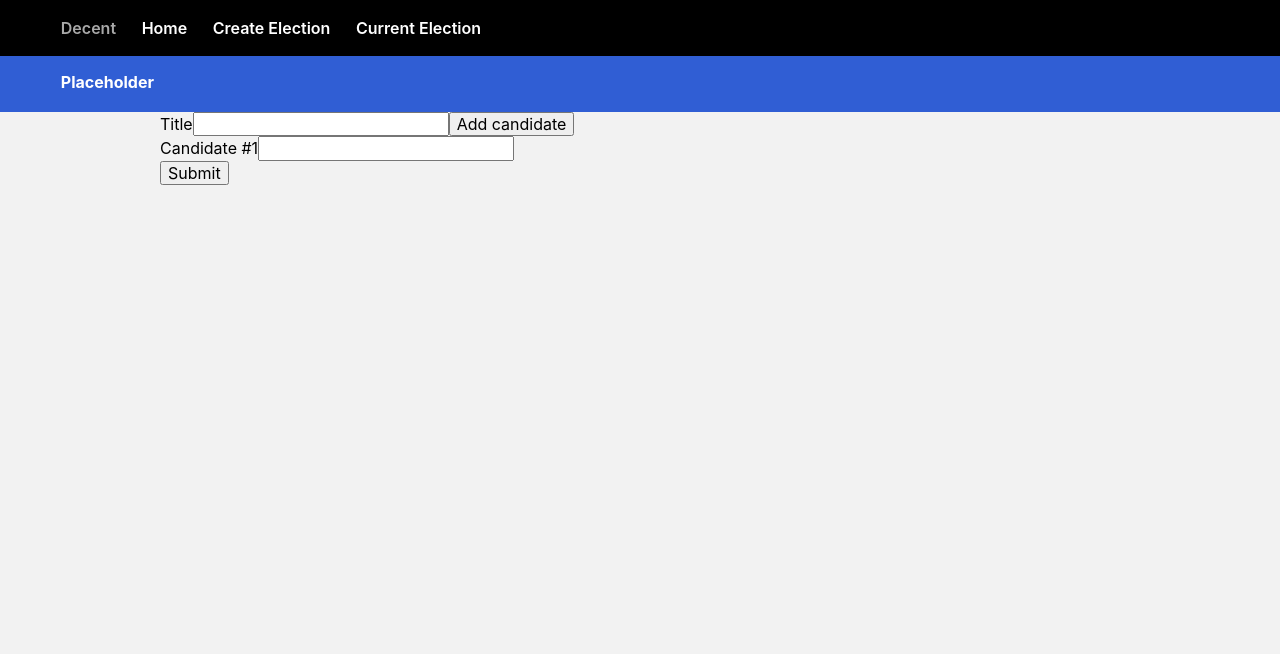
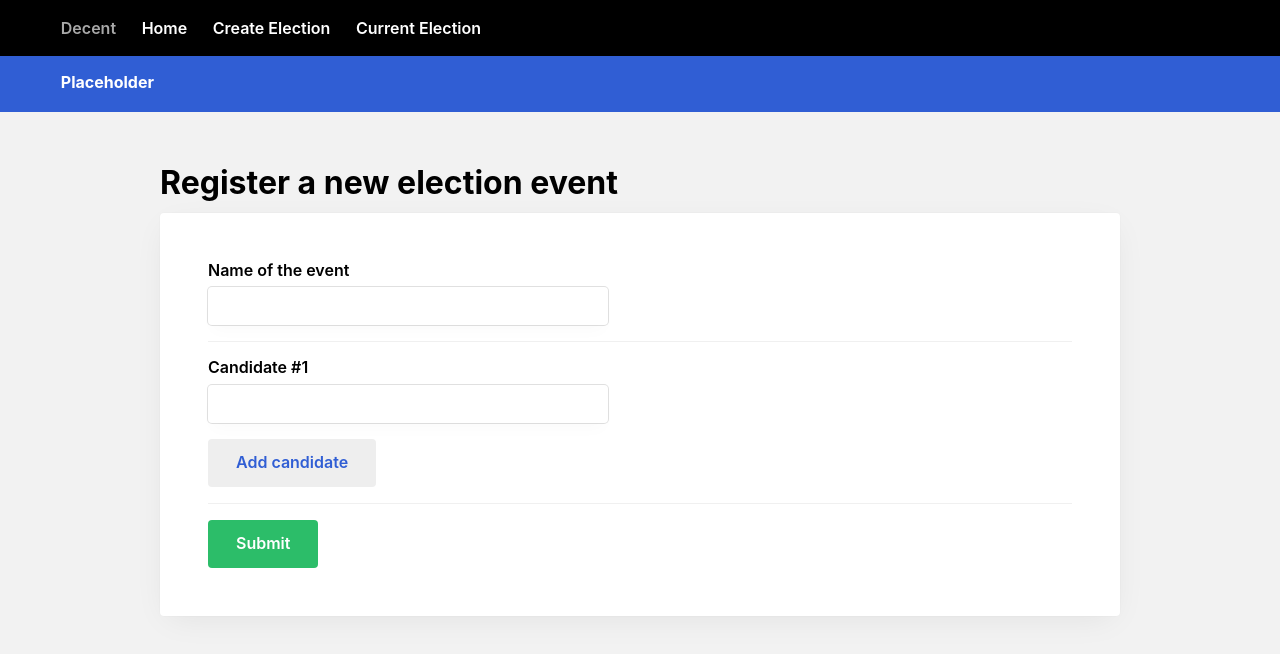
Before and after one commit to pauarge/decentralized-voting, a React (Create React App) app in the folder frontend/: page /create in a window 1280 px wide. Shown: the top 654 px of the page. Built offline with nearby package versions, Linux system fonts and the light colour scheme.

Commit message:
create election done

```diff
--- a/frontend/src/components/AddVoters.js
+++ b/frontend/src/components/AddVoters.js
@@ -1,6 +1,8 @@
 import React, { Component } from "react";
 import PropTypes from "prop-types";
 import { Redirect } from "react-router-dom";
+import Box from "./UI/Containers";
+import "./CreateElection.scss";
 
 export default class AddVoters extends Component {
   state = {
@@ -38,36 +40,47 @@ export default class AddVoters extends Component {
     const component = this.state.finalized ? (
       <Redirect to="/current" />
     ) : (
+      <>
+      <h1 className="Page__Title">Add voters to the census</h1>
+      <Box>
         <form onSubmit={this.handleSubmit} onChange={this.handleChange}>
-        <button onClick={this.addVoter}>Add voter</button>
           {voters.map((val, idx) => {
             let voterId = `voter-${idx}`;
             let voterEmail = `voter-email-${idx}`;
             return (
-            <div key={idx}>
-              <label htmlFor={voterEmail}>Email </label>
+              <div className="Form__Doubles" key={idx}>
+                <div className="Form__Half">
+                  <label className="Input__Label" htmlFor={voterEmail}>Email </label>
                   <input
                     type="text"
                     name={voterEmail}
                     data-id={idx}
                     id={voterEmail}
                     value={voters[idx].email}
-                className="email"
+                    className="email Input__Text"
                   />
-              <label htmlFor={voterId}>Voter ID </label>
+                </div>
+                <div className="Form__Half">
+                  <label className="Input__Label" htmlFor={voterId}>Voter ID </label>
                   <input
                     type="text"
+                    className=""
                     name={voterId}
                     data-id={idx}
                     id={voterId}
                     value={voters[idx].id}
-                className="id"
+                    className="id Input__Text"
                   />
+                </div>
               </div>
             );
           })}
-        <input type="submit" value="Finalize" />
+          <button className="Button Button__Secondary" onClick={this.addVoter}>Add voter</button>
+          <hr/>
+          <input type="submit" className="Button Button__Green" value="Finalize" />
         </form>
+      </Box>
+      </>
     );
 
     return component;
--- a/frontend/src/components/CreateElection.js
+++ b/frontend/src/components/CreateElection.js
@@ -1,6 +1,8 @@
 import React, { Component } from "react";
 import PropTypes from "prop-types";
+import Box from "./UI/Containers";
 import { Redirect } from "react-router-dom";
+import "./CreateElection.scss";
 
 export default class CreateElection extends Component {
   constructor(props) {
@@ -49,29 +51,38 @@ export default class CreateElection extends Component {
     const component = this.state.submitted ? (
       <Redirect to="/add-voters" />
     ) : (
+      <>
+      <h1 className="Page__Title">Register a new election event</h1>
+      <Box>
         <form onSubmit={this.handleSubmit} onChange={this.handleChange}>
-        <label htmlFor="title">Title</label>
-        <input type="text" name="title" id="title" value={title} />
 
-        <button onClick={this.addCandidate}>Add candidate</button>
+          <label className="Input__Label" htmlFor="title">Name of the event</label>
+          <input className="Input__Text" type="text" name="title" id="title" value={title} />
+          <hr />
+          <div className="Form__Rack">
             {candidates.map((val, idx) => {
               let candidateId = `candidate-${idx}`;
               return (
-            <div key={idx}>
-              <label htmlFor={candidateId}>{`Candidate #${idx + 1}`}</label>
+                <div className="Form__Cell" key={idx}>
+                  <label className="Input__Label" htmlFor={candidateId}>{`Candidate #${idx + 1}`}</label>
                   <input
                     type="text"
                     name={candidateId}
                     data-id={idx}
                     id={candidateId}
                     value={candidates[idx].name}
-                className="name"
+                    className="name Input__Text"
                   />
                 </div>
               );
             })}
-        <input type="submit" value="Submit" />
+            <button className="Button Button__Secondary" onClick={this.addCandidate}>Add candidate</button>
+          </div>
+
+          <input type="submit" value="Submit" className="Button Button__Green" />
         </form>
+      </Box>
+      </>
     );
 
     return component;
--- /dev/null
+++ b/frontend/src/components/CreateElection.scss
@@ -0,0 +1,49 @@
+hr {
+    margin-top: 16px;
+    margin-bottom: 16px;
+    border: none;
+    border-bottom: 1px solid #f0f0f0;
+}
+.Form__Rack {
+    padding-bottom: 16px;
+    border-bottom: 1px solid #f0f0f0;
+    margin-bottom: 16px;
+    .Button {
+        display: block;
+    }
+}
+.Form__Cell {
+    margin-bottom: 16px;
+}
+.Form__Doubles {
+    width: 100%;
+    max-width: 600px;
+    display: flex;
+    margin-bottom: 16px;
+}
+.Form__Half {
+    flex: 1;
+    margin-right: 8px;
+}
+.Input__Label {
+    display: block;
+    font-weight: 600;
+    margin-bottom: 8px;
+}
+.Input__Text {
+    display: block;
+    padding: 0 12px;
+    height: 38px;
+    width: calc(100% - 24px);
+    max-width: 376px;
+    border-radius: 4px;
+    border: none;
+    outline: none;
+    box-shadow: 0 0 0 1px rgba(0,0,0,0.12),
+                0 10px 16px -4px rgba(0,0,0,0.02);
+    &:hover,
+    &:focus {
+        box-shadow: 0 0 0 1px #305ED4,
+                    0 10px 16px -4px rgba(0,0,0,0.02);
+    }
+}
```
Lines whose indentation alone changed are shown as unchanged.
